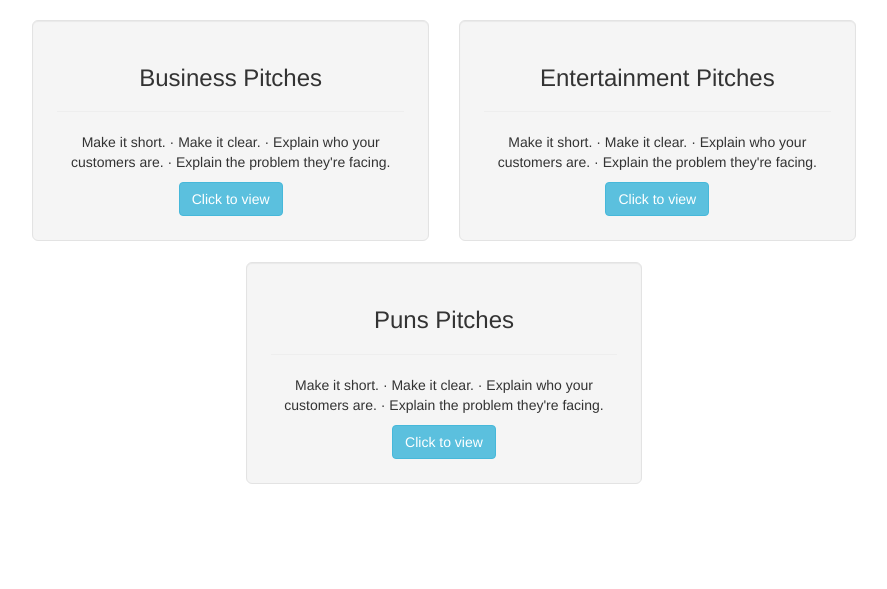
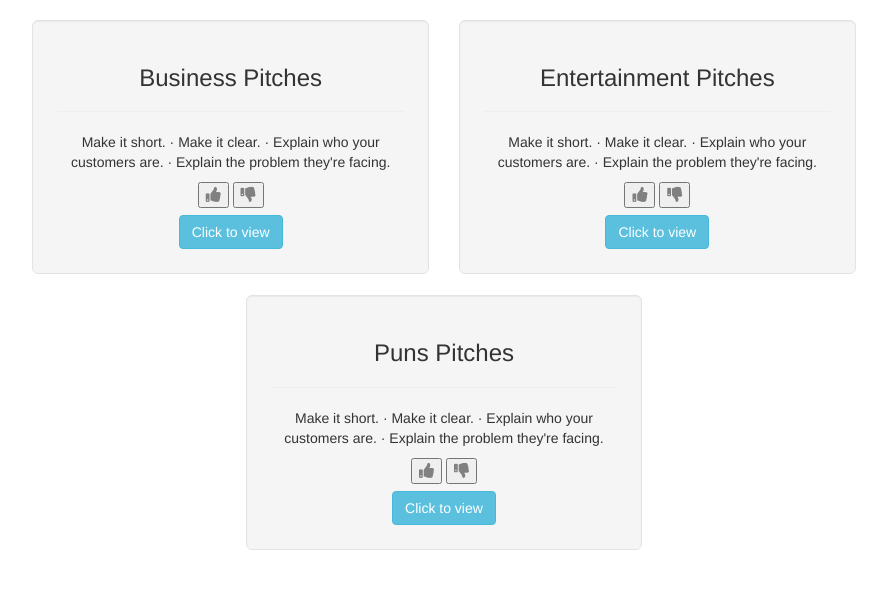
Before and after one commit to kema-ray/Awesome-Pitches, a Flask app: page / in a window 1280 px wide. Shown: the part 52-641 px from the top of the page, without its empty margins (196-1083 px from the left). Run offline with Flask 2, Linux system fonts and the light colour scheme; data that the repository does not hold is empty; some libraries are stand-ins or nearby versions.

Commit message:
add upvote and downvote buttons

```diff
--- a/app/templates/index.html
+++ b/app/templates/index.html
@@ -1,6 +1,11 @@
 {% extends 'base.html'%}
 {% import 'macros.html' as macro%}
 <title>{{ title }}</title>
+{% block styles%}
+    {{ super() }}
+   <link rel="stylesheet" href="https://use.fontawesome.com/releases/v5.4.1/css/all.css"
+    integrity="sha384-5sAR7xN1Nv6T6+dT2mhtzEpVJvfS3NScPQTrOxhwjIuvcA67KV2R5Jz6kr4abQsz" crossorigin="anonymous">
+{% endblock %}
 {%block content%}
 <!-- <h1>Hello</h1> -->
 <div class="col-md-2"></div>
@@ -10,7 +15,10 @@
         <hr>
         <p>Make it short. · Make it clear. · Explain who your customers are. · Explain the problem
             they're facing. </p>
-        <a href="{{url_for('main.business_pitches')}}" class="btn btn-info -center">Click to view</a>
+        <button><a href=""><i class="fa fa-thumbs-up" style="font-size:15px;color: grey"></i></a></button>
+        <button><a href=""><i class="fa fa-thumbs-down" style="font-size:15px;color: grey"></i></a></button>
+        <br>
+        <a href="{{url_for('main.business_pitches')}}" style="margin-top: 2%;" class="btn btn-info -center">Click to view</a>
     </div>
 </div>
 <div class="col-md-4" style="text-align: center;">
@@ -19,7 +27,10 @@
         <hr>
         <p>Make it short. · Make it clear. · Explain who your customers are. · Explain the problem
             they're facing. </p>
-        <a href="{{url_for('main.business_pitches')}}" class="btn btn-info -center">Click to view</a>
+        <button><a href=""><i class="fa fa-thumbs-up" style="font-size:15px;color: grey"></i></a></button>
+        <button><a href=""><i class="fa fa-thumbs-down" style="font-size:15px;color: grey"></i></a></button>
+        <br>
+        <a href="{{url_for('main.business_pitches')}}" style="margin-top: 2%;" class="btn btn-info -center">Click to view</a>
     </div>
 <div class="col-md-2"></div>
 
@@ -31,7 +42,10 @@
         <hr>
         <p>Make it short. · Make it clear. · Explain who your customers are. · Explain the problem
             they're facing. </p>
-        <a href="{{url_for('main.business_pitches')}}" class="btn btn-info -center">Click to view</a>
+        <button><a href=""><i class="fa fa-thumbs-up" style="font-size:15px;color: grey"></i></a></button>
+        <button><a href=""><i class="fa fa-thumbs-down" style="font-size:15px;color: grey"></i></a></button>
+        <br>
+        <a href="{{url_for('main.business_pitches')}}" style="margin-top: 2%;" class="btn btn-info -center">Click to view</a>
     </div>
 <div class="col-md-4"></div>
 
```
